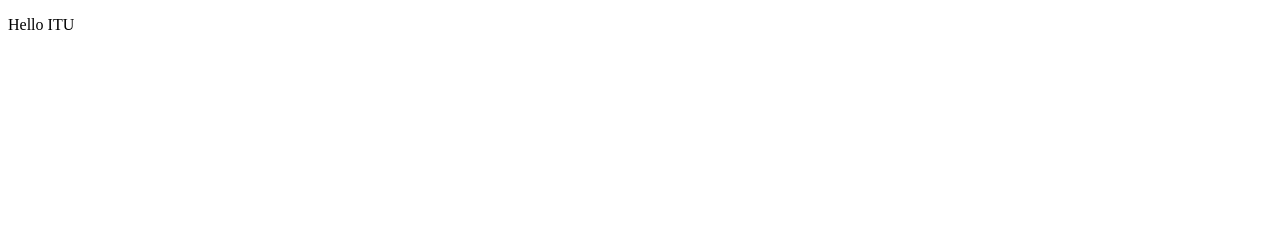
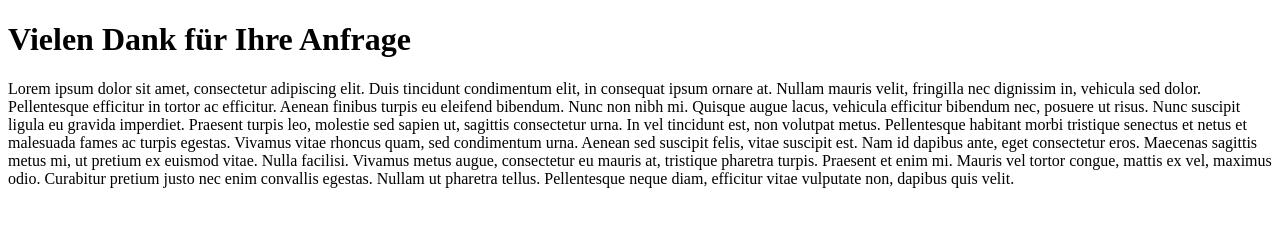
Before and after one commit to baaska23/baaska.github.io, a plain HTML site: page index.html in a window 1280 px wide. Drawn offline with Linux system fonts and the light colour scheme.

Commit message:
inserted lorem ipsum

```diff
--- a/index.html
+++ b/index.html
@@ -3,9 +3,12 @@
 <head>
     <meta charset="UTF-8">
     <meta name="viewport" content="width=device-width, initial-scale=1.0">
-    <title>Document</title>
+    <title>Bedanken Sie bitte</title>
 </head>
 <body>
-    <p>Hello ITU</p>
+    <h1>Vielen Dank für Ihre Anfrage</h1>
+    <p>Lorem ipsum dolor sit amet, consectetur adipiscing elit. Duis tincidunt condimentum elit, in consequat ipsum ornare at. Nullam mauris velit, fringilla nec dignissim in, vehicula sed dolor. Pellentesque efficitur in tortor ac efficitur. Aenean finibus turpis eu eleifend bibendum. Nunc non nibh mi. Quisque augue lacus, vehicula efficitur bibendum nec, posuere ut risus. Nunc suscipit ligula eu gravida imperdiet. Praesent turpis leo, molestie sed sapien ut, sagittis consectetur urna.
+        In vel tincidunt est, non volutpat metus. Pellentesque habitant morbi tristique senectus et netus et malesuada fames ac turpis egestas. Vivamus vitae rhoncus quam, sed condimentum urna. Aenean sed suscipit felis, vitae suscipit est. Nam id dapibus ante, eget consectetur eros. Maecenas sagittis metus mi, ut pretium ex euismod vitae. Nulla facilisi. Vivamus metus augue, consectetur eu mauris at, tristique pharetra turpis. Praesent et enim mi. Mauris vel tortor congue, mattis ex vel,
+        maximus odio. Curabitur pretium justo nec enim convallis egestas. Nullam ut pharetra tellus. Pellentesque neque diam, efficitur vitae vulputate non, dapibus quis velit.</p>
 </body>
 </html>
```
